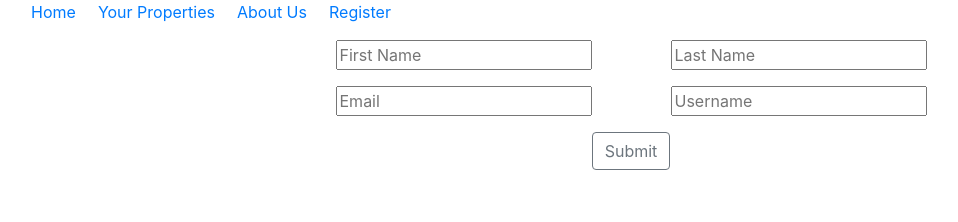
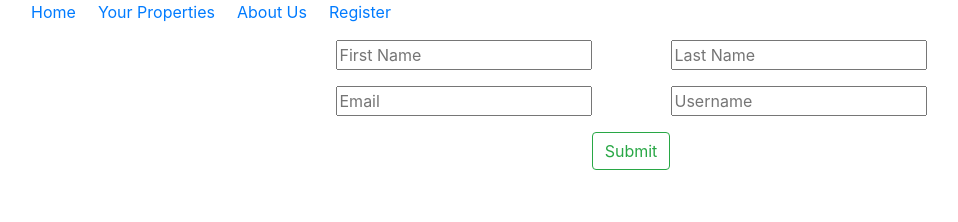
Before and after one commit to Build-Week-AirBnB-Optimal-Price/Front-end, a React (Create React App) app: page /register in a window 1280 px wide. Shown: the top 222 px of the page, without its empty margins (9-967 px from the left). Built offline with nearby package versions, Linux system fonts and the light colour scheme.

Commit message:
changed the color of button to green

```diff
--- a/src/components/Register.js
+++ b/src/components/Register.js
@@ -75,7 +75,7 @@ const LoginForm = ({ values, errors, touched, status }) => {
                 </Row>
                 <Row>
                     <Col>
-                        <Button tpye="submit" outline color="secondary">
+                        <Button tpye="submit" outline color="success">
                             Submit
                     </Button>
                     </Col>
```
